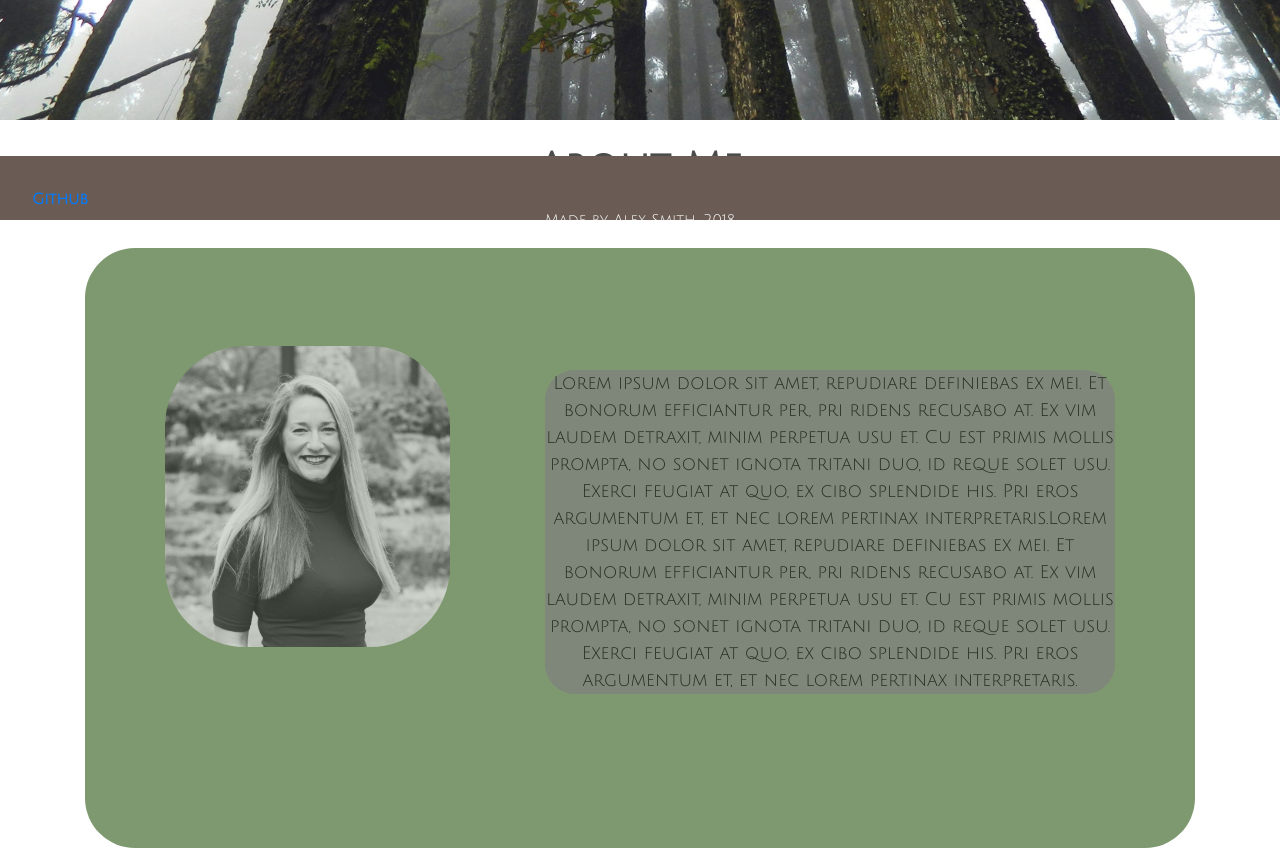
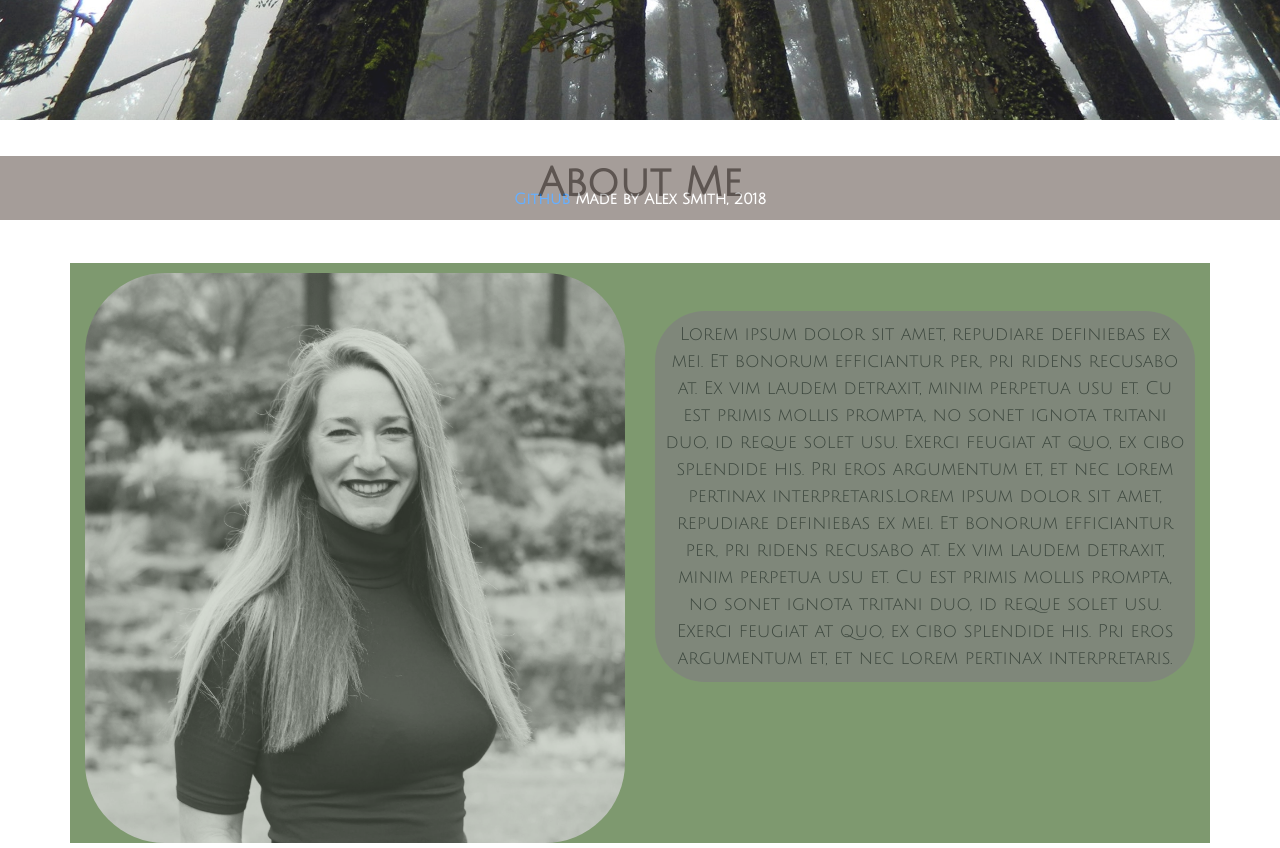
Before and after one commit to smithalex24/smithalex24.github.io, a plain HTML site: page index.html in a window 1280 px wide. Shown: the part 580-1428 px from the top of the page. Drawn offline with nearby package versions, Linux system fonts and the light colour scheme.

Commit message:
fixed margin and sizing issues

```diff
--- a/index.html
+++ b/index.html
@@ -30,21 +30,26 @@
 		<br />
 		<br />
 		</div>
-  			<div class = "container">
+  			<div class = "container about-container">
 				<div class = "row">
-					<div class = "col-sm-12">
+					<div class="col-sm-12 col-md-6">
+						<div id = "image">
+							<img class = "profile-img" src = "alexworkphoto.jpg">
+						</div>
+					</div>
+					<div class = "col-sm-12 col-md-6">
 						<div id = "about">
-				<br />
-				<br />
-				<div id = "image"><img class = "center" src = "alexworkphoto.jpg"></div>
-				<br />
-				<div id = "aboutmewrapper"><p class = "aboutmestuff">
-				Lorem ipsum dolor sit amet, repudiare definiebas ex mei. Et bonorum efficiantur per, pri ridens recusabo at. Ex vim laudem detraxit, minim perpetua usu et. Cu est primis mollis prompta, no sonet ignota tritani duo, id reque solet usu. Exerci feugiat at quo, ex cibo splendide his. Pri eros argumentum et, et nec lorem pertinax interpretaris.Lorem ipsum dolor sit amet, repudiare definiebas ex mei. Et bonorum efficiantur per, pri ridens recusabo at. Ex vim laudem detraxit, minim perpetua usu et. Cu est primis mollis prompta, no sonet ignota tritani duo, id reque solet usu. Exerci feugiat at quo, ex cibo splendide his. Pri eros argumentum et, et nec lorem pertinax interpretaris.</p>
+							<br />
+							<br />
+							<div id = "aboutmewrapper">
+								<p class = "aboutmestuff">
+							Lorem ipsum dolor sit amet, repudiare definiebas ex mei. Et bonorum efficiantur per, pri ridens recusabo at. Ex vim laudem detraxit, minim perpetua usu et. Cu est primis mollis prompta, no sonet ignota tritani duo, id reque solet usu. Exerci feugiat at quo, ex cibo splendide his. Pri eros argumentum et, et nec lorem pertinax interpretaris.Lorem ipsum dolor sit amet, repudiare definiebas ex mei. Et bonorum efficiantur per, pri ridens recusabo at. Ex vim laudem detraxit, minim perpetua usu et. Cu est primis mollis prompta, no sonet ignota tritani duo, id reque solet usu. Exerci feugiat at quo, ex cibo splendide his. Pri eros argumentum et, et nec lorem pertinax interpretaris.
+								</p>
+							</div>
+						</div>
+					</div>
 				</div>
-			</div>
-		</div>
-	</div>
-</div>
+			</div> <!-- end of aout-container -->
 
 
 
@@ -76,7 +81,7 @@
 <div id = "container">
 	<footer>
     	<a href='https://github.com/smithalex24' id="githublink">Github</a>
-    	<h4 id = "footer">Made by Alex Smith, 2018</h4>
+    	<span id = "footer">Made by Alex Smith, 2018</span>
   	</footer>
 
 <script src="https://code.jquery.com/jquery-3.3.1.slim.min.js" integrity="sha384-q8i/X+965DzO0rT7abK41JStQIAqVgRVzpbzo5smXKp4YfRvH+8abtTE1Pi6jizo" crossorigin="anonymous"></script>
--- a/style.css
+++ b/style.css
@@ -8,6 +8,7 @@
 	opacity: .7;
 	color: black;
 	font-weight: bold;
+	margin-top: 15px;
 
 }
 
@@ -54,8 +55,11 @@
 .navbar {
     overflow: hidden;
     position: fixed; /* Set the navbar to fixed position */
-    bottom: 0; /* Position the navbar at the top of the page */
+    top: 0; /* Position the navbar at the top of the page */
     width: 100%; /* Full width */
+    background-color: gray;
+    opacity: 0.7;
+    z-index: 999;
 }
 
 /* Links inside the navbar */
@@ -66,7 +70,7 @@
     text-decoration: none;
     z-index: 1;
     font-family: 'Julius Sans One', sans-serif;
-    padding: 30px 0 30px 0;
+    padding: 10px 0 10px 0;
     color: black;
  }
 
@@ -85,40 +89,31 @@ p {
 	font-size: 20px;
 
 }
-.center {
-    float: left;
-    display: block;
-    margin-left: auto;
-    margin-right: auto;
-    width: 30%;
-    height: 30%;
+.profile-img {
+	margin-top: 10px;
+    width: 100%;
+    height: auto;
     opacity: .8;
     border-radius: 80px;
-
-
 }
-#about {
+.about {
 	color: black;
-	background-color:#7E996F;
-	text-align:center;
-	padding:50px 80px;
-	text-align: justify;
-	min-height: 600px;
+	min-height: 100px;
 	background-size: 100%;
 	border-radius: 50px;
 }
+.about-container{
+	background-color:#7E996F;
+}
 .aboutmestuff {
 	background: gray;
-	border-radius: 30px;
-	width: 60%;
+	border-radius: 50px;
+	width: 100%;
+	height: auto;
 	text-align: center;
-	display: block;
-	margin-left: auto;
-    margin-right: auto;
-    float: right;
     font-size: 18px;
     opacity: .7;
-
+	padding: 10px;
 }
 .container1 {
 	background-color:#7FA292;
@@ -127,6 +122,7 @@ p {
 }
 
 footer {
+	text-align: center;
 	background-color: #6A5C55;
 	position: fixed;
 	right: 0;
@@ -136,9 +132,10 @@ footer {
 	width: 100%;
 	font-weight: bold;
 	color: white;
-	height: 3rem;
+	height: 1rem;
 	padding: 2rem;
 	font-family: 'Julius Sans One', sans-serif;
+	opacity: .6;
 }
 #footer {
 	text-align: center!important;
```
